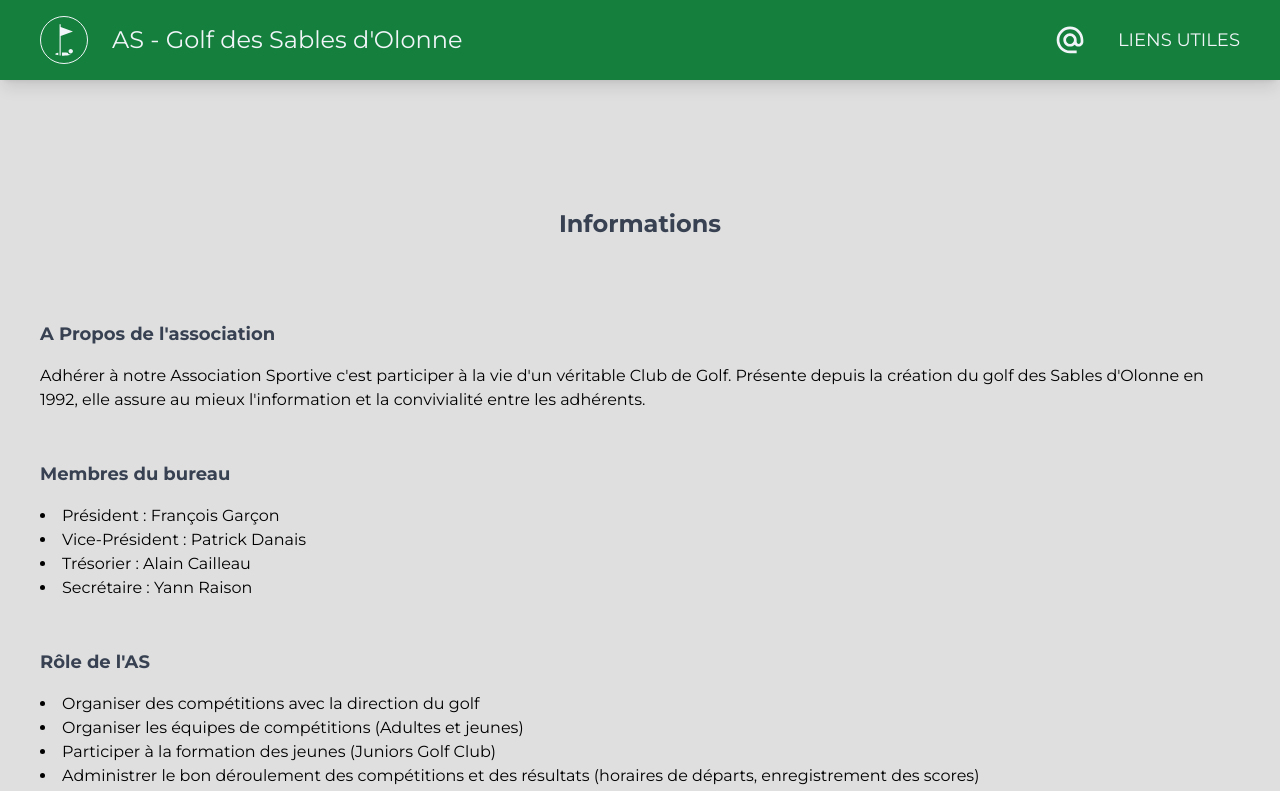
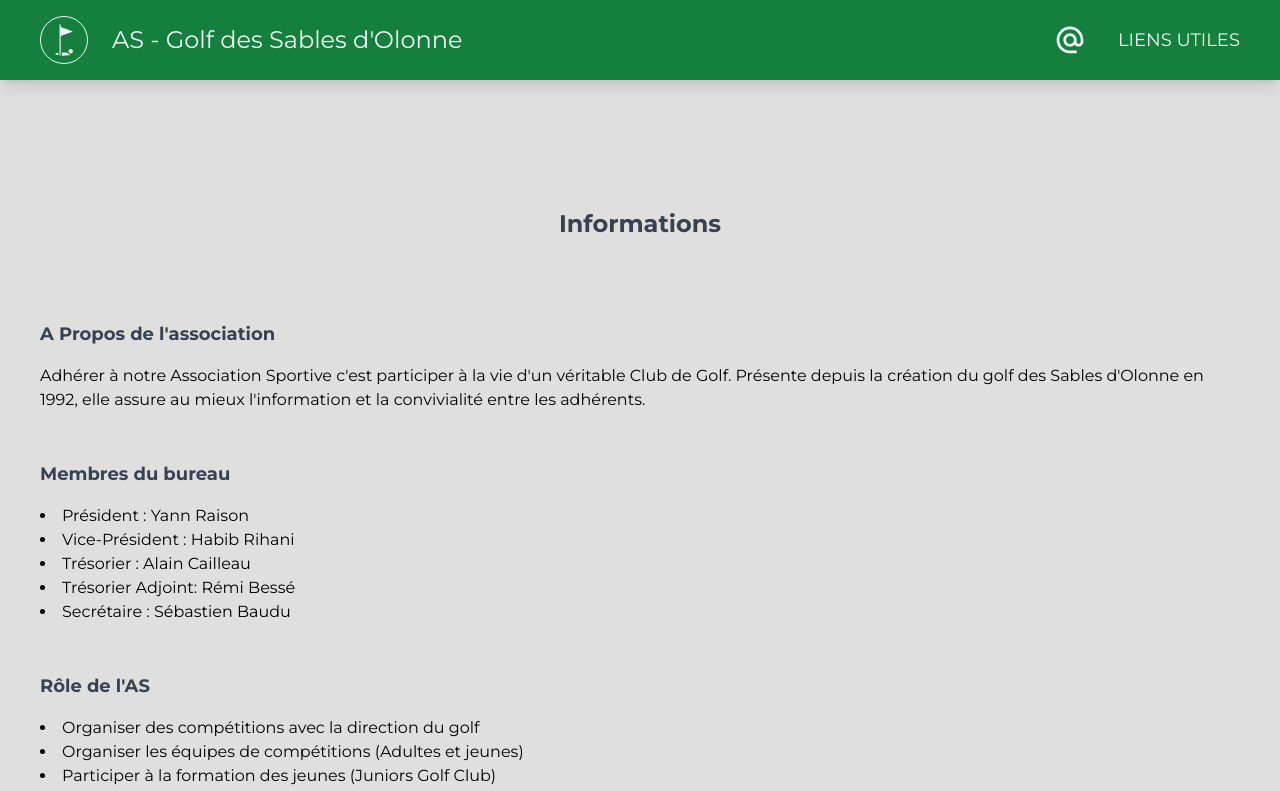
Before and after one commit to arlbdt/As-Golf-Olonnes, a Next.js app: page /contact in a window 1280 px wide. Shown: the top 791 px of the page. Built offline with nearby package versions, Linux system fonts and the light colour scheme.

Commit message:
Mise à jour des membres du bureau - page contact

```diff
--- a/pages/contact.jsx
+++ b/pages/contact.jsx
@@ -62,10 +62,11 @@ const Contact = () => {
             Membres du bureau
           </h5>
           <ul className=" my-4 list-disc list-inside">
-            <li>Président : François Garçon</li>
-            <li>Vice-Président : Patrick Danais</li>
+            <li>Président : Yann Raison</li>
+            <li>Vice-Président : Habib Rihani</li>
             <li>Trésorier : Alain Cailleau</li>
-            <li>Secrétaire : Yann Raison</li>
+            <li>Trésorier Adjoint: Rémi Bessé</li>
+            <li>Secrétaire : Sébastien Baudu</li>
           </ul>
         </div>
 
```
